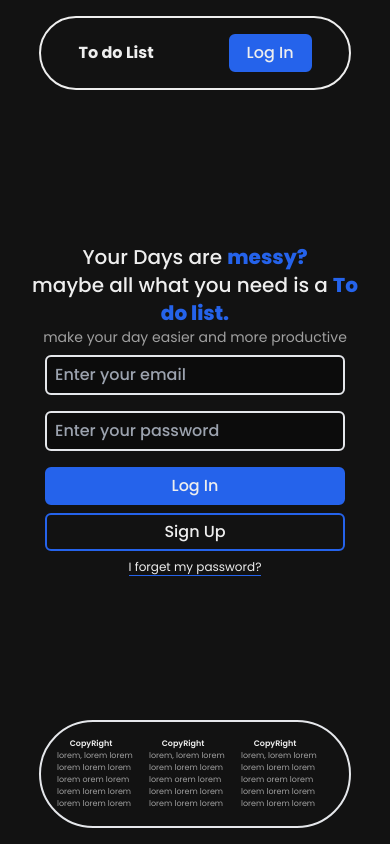
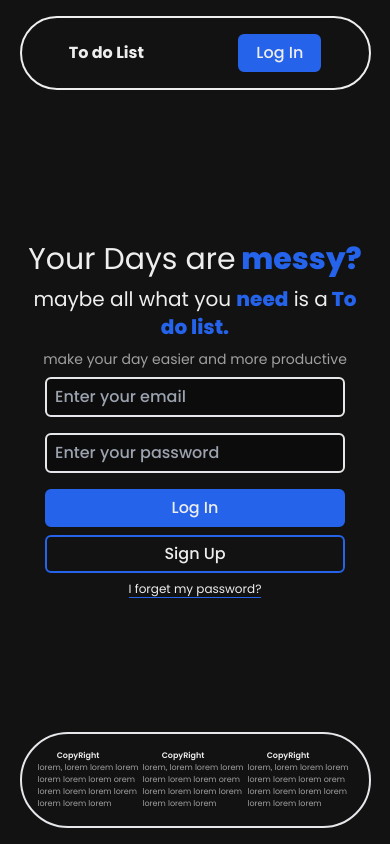
Before and after one commit to abdurrahmen/ToDoList-App, a Next.js app: page / in a window 390 px wide. Built offline with nearby package versions, Linux system fonts and the light colour scheme.

Commit message:
edit on home page titles

```diff
--- a/components/Footer.jsx
+++ b/components/Footer.jsx
@@ -5,7 +5,7 @@ export default function Footer() {
   const lorem = 'lorem, lorem lorem lorem lorem lorem lorem orem lorem lorem lorem lorem lorem lorem lorem '
 
   return (
-    <ul className='flex justify-evenly items-center p-4 rounded-full w-[80vw] sm:w-[60vw] border-2'>
+    <ul className='flex justify-evenly items-center p-4 rounded-full w-[90vw] sm:w-[60vw] border-2'>
       <li className='text-[8px] sm:text-[10px] max-w-[150px] w-fit'>
         <h3 className='text-center translate-x-[-12px] font-semibold'>CopyRight</h3>
         <p className='text-[#ffffff99]'>{lorem}</p>
--- a/components/Hero.jsx
+++ b/components/Hero.jsx
@@ -4,10 +4,15 @@ export default function Hero() {
   return (
     <>
       <div className='text-center m-2'>
-        <p className='text-xl sm:text-4xl font-[500]'>
-          Your Days are <span className='font-extrabold text-blue-600'>messy?</span><br />
-          maybe all what you need is a <span className='font-extrabold text-blue-600'>To do list.</span>
+
+        <p className='text-3xl sm:text-6xl my-2'>Your Days are
+          <span className='font-extrabold text-blue-600'> messy?</span>
         </p>
+
+        <p className='text-xl sm:text-3xl my-2'>maybe all what you <span className='font-extrabold text-blue-600'>need</span> is a
+        <span className='font-extrabold text-blue-600'> To do list.</span>
+        </p>
+
         <p className='text-sm text-[#ffffff99] '>make your day easier and more productive</p>
       </div>
 
--- a/components/NavBar.jsx
+++ b/components/NavBar.jsx
@@ -3,7 +3,7 @@ import Button from './Button'
 
 export default function NavBar() {
   return (
-    <nav className='flex justify-around w-[80vw] sm:w-[60vw] mx-auto py-4 rounded-full items-center border-solid border-2 border-[#eee] '>
+    <nav className='flex justify-around w-[90vw] sm:w-[60vw] mx-auto py-4 rounded-full items-center border-solid border-2 border-[#eee] '>
       <h2 className='font-bold'>To do List</h2>
       <Button main dark text="Log In" />
     </nav>
```
